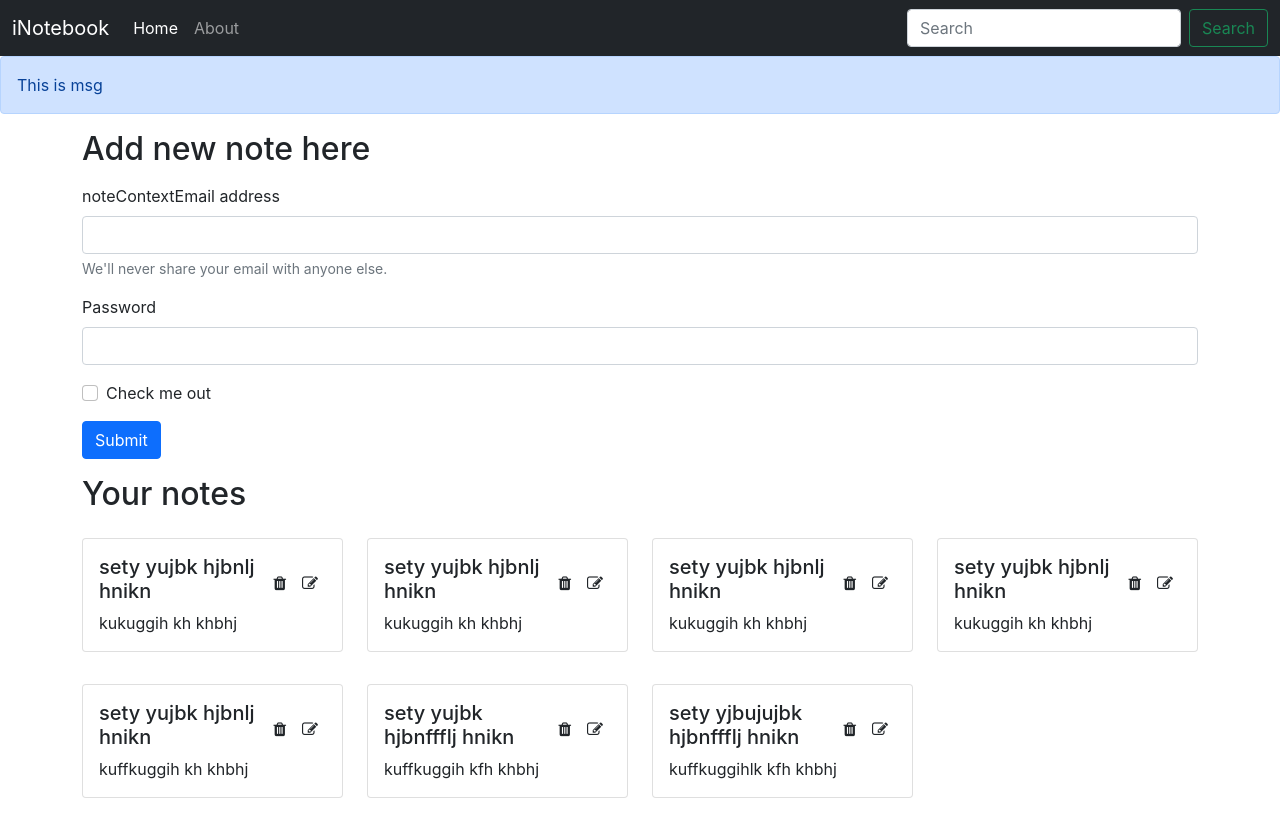
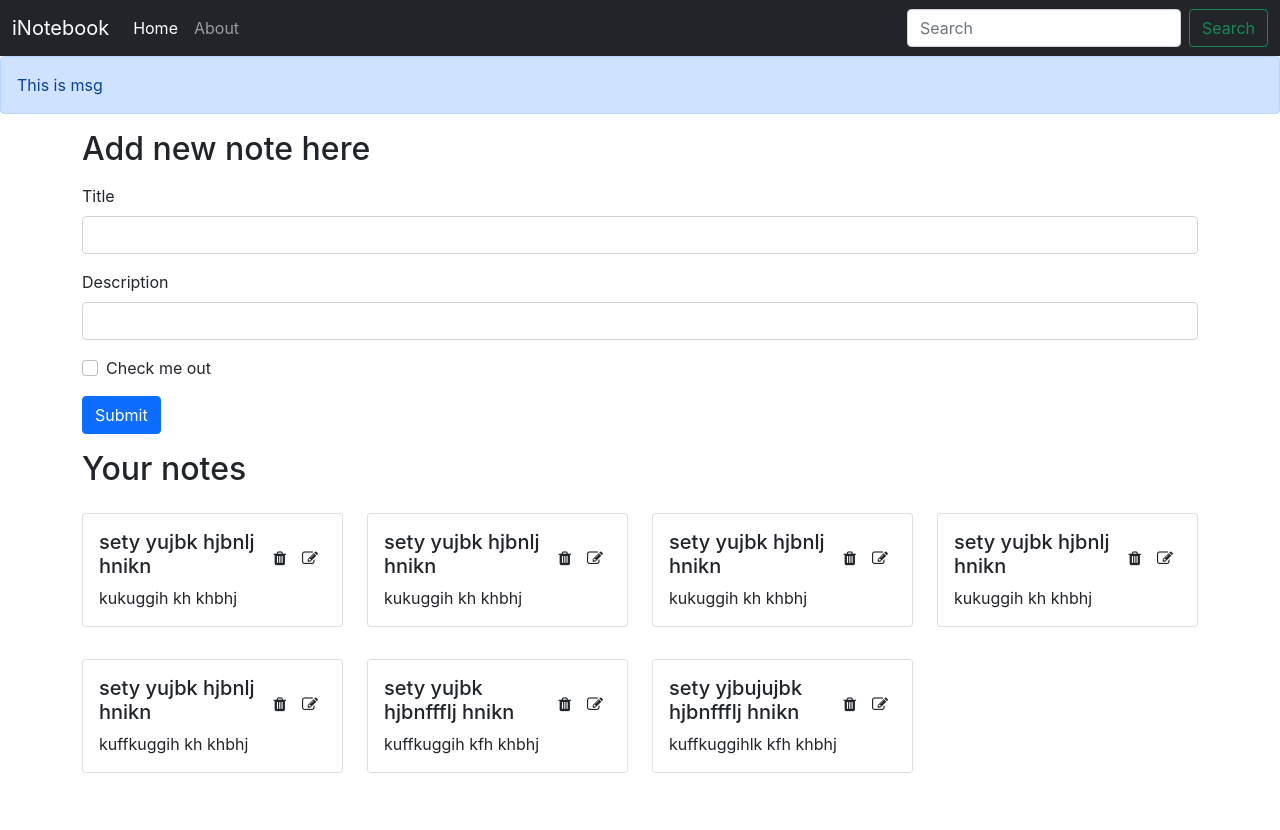
Before and after one commit to sweetysingh1609/inotebook, a React (Create React App) app: page / in a window 1280 px wide. After the commit the page ends 805 px from the top, so only its background shows below. Built offline with nearby package versions, Linux system fonts and the light colour scheme.

Commit message:
Implemented addnote on client side

```diff
--- a/src/App.js
+++ b/src/App.js
@@ -13,7 +13,7 @@
       <NoteState>
         <Router history={customHistory}>
           <Navbar />
-          <Alert message="This is msg"/>
+          <Alert message="This is msg" />
           <div className="container">
             <Switch>
               <Route exact path="/">
--- /dev/null
+++ b/src/components/AddNote.js
@@ -0,0 +1,68 @@
+import { React, useContext, useState } from "react";
+import noteContext from "../context/notes/NoteContext";
+const AddNote = () => {
+  const context = useContext(noteContext);
+  const { addNote } = context;
+  const [note, setNote] = useState({ title: "", description: "", tag: "default" });
+
+  const handleClick = (e) => {
+    e.preventDefault();
+    addNote(note.title,note.description,note.tag);
+  };
+  const onChange = (e) => {
+    setNote({...note, [e.target.name]: e.target.value });
+  };
+  return (
+    <div>
+      <div className="conatiner my-3">
+        <h2>Add new note here</h2>
+        <form className="my-3">
+          <div className="mb-3">
+            <label htmlFor="title" className="form-label">
+              Title
+            </label>
+            <input
+              onChange={onChange}
+              type="text"
+              className="form-control"
+              id="title"
+              name="title"
+              aria-describedby="emailHelp"
+            />
+          </div>
+          <div className="mb-3">
+            <label htmlFor="description" className="form-label">
+              Description
+            </label>
+            <input
+              onChange={onChange}
+              type="text"
+              className="form-control"
+              id="description"
+              name="description"
+            />
+          </div>
+          <div className="mb-3 form-check">
+            <input
+              type="checkbox"
+              className="form-check-input"
+              id="exampleCheck1"
+            />
+            <label className="form-check-label" htmlFor="exampleCheck1">
+              Check me out
+            </label>
+          </div>
+          <button
+            type="submit"
+            className="btn btn-primary"
+            onClick={handleClick}
+          >
+            Submit
+          </button>
+        </form>
+      </div>
+    </div>
+  );
+};
+
+export default AddNote;
--- a/src/components/Home.js
+++ b/src/components/Home.js
@@ -1,3 +1,4 @@
+
 
 
 import { Notes } from "./Notes";
@@ -5,49 +6,8 @@
 
   return (
     <div>
-      <div className="conatiner my-3">
-        <h2>Add new note here</h2>
-        <form className="my-3">
-          <div className="mb-3">
-            noteContext
-            <label htmlFor="exampleInputEmail1" className="form-label">
-              Email address
-            </label>
-            <input
-              type="email"
-              className="form-control"
-              id="exampleInputEmail1"
-              aria-describedby="emailHelp"
-            />
-            <div id="emailHelp" className="form-text">
-              We'll never share your email with anyone else.
-            </div>
-          </div>
-          <div className="mb-3">
-            <label htmlFor="exampleInputPassword1" className="form-label">
-              Password
-            </label>
-            <input
-              type="password"
-              className="form-control"
-              id="exampleInputPassword1"
-            />
-          </div>
-          <div className="mb-3 form-check">
-            <input
-              type="checkbox"
-              className="form-check-input"
-              id="exampleCheck1"
-            />
-            <label className="form-check-label" htmlFor="exampleCheck1">
-              Check me out
-            </label>
-          </div>
-          <button type="submit" className="btn btn-primary">
-            Submit
-          </button>
-        </form>
-      </div>
+
+
       <Notes/>
     </div>
   );
--- a/src/components/Notes.js
+++ b/src/components/Notes.js
@@ -1,10 +1,13 @@
 import {React, useContext} from 'react'
 import noteContext from "../context/notes/NoteContext";
+import AddNote from './AddNote';
 import NoteItem from './NoteItem';
 export const Notes = () => {
      const context = useContext(noteContext);
-     const { notes, setNotes } = context;
+     const { notes, addNote } = context;
   return (
+    <>
+     <AddNote/>
       <div className="row my-3">
         <h2>Your notes</h2>
         {notes.map((note) => {
@@ -12,5 +15,6 @@
           return <NoteItem key={note._id} note={note} />;
         })}
       </div>
+    </>
   );
 }
--- a/src/context/notes/NoteState.js
+++ b/src/context/notes/NoteState.js
@@ -68,13 +68,32 @@
       __v: 0,
     },
   ];
-  const [notes, setNotes] = useState(notesInitial
-    );
 
+  const [notes, setNotes] = useState(notesInitial);
 
+  //Add a note
+  const addNote = (title, description, tag) => {
+    console.log("Adding a new note");
+    const note = {
+      _id: "063db34e3ca90fdcc62323ef92e",
+      user: "63d61c4ae07a22b2b08688a3",
+      title: title,
+      description: description,
+      tag: tag,
+      date: "2023-02-02T03:58:27.945Z",
+      __v: 0,
+    };
+    setNotes(notes.concat(note));
+  };
+
+  //Delete a note
+  const editNote = (id) => {};
+
+  //Edit a note
+  const deleteNote = (id) => {};
 
   return (
-    <NoteContext.Provider value={{notes, setNotes}}>
+    <NoteContext.Provider value={{ notes, addNote, editNote, deleteNote }}>
       {props.children}
     </NoteContext.Provider>
   );
```
Also changed, not shown: 1 other file (tests, documents, lock files or other folders). Lines whose indentation alone changed are shown as unchanged.
